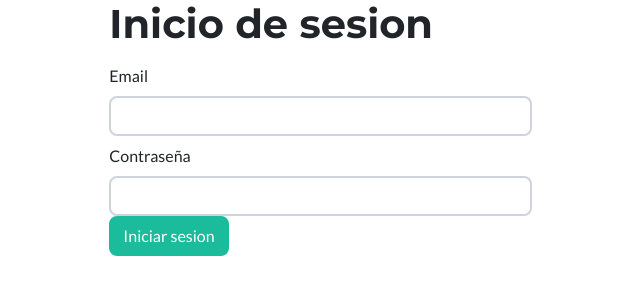
After one commit to ja480/CentroClinico, a Django app: page /iniciarsesion/ in a window 1280 px wide. The commit adds this page. Shown: the top 300 px of the page, without its empty margins (108-748 px from the left). Run offline with Django 4.2, Linux system fonts and the light colour scheme; some libraries are stand-ins or nearby versions.

Commit message:
Inicio de sesion agregado.

```diff
--- a/CentroClinico/Templates/Index.html
+++ b/CentroClinico/Templates/Index.html
@@ -41,6 +41,8 @@
                     </a>
                     <ul class="dropdown-menu text-small shadow">
                       <li><a target="_blank" class="dropdown-item" href="/crearcuenta/">Registrarse</a></li>
+                      <li><hr class="dropdown-divider"></li>
+                      <li><a target="_blank" class="dropdown-item" href="/iniciarsesion/">Iniciar sesion</a></li>
                       <li><hr class="dropdown-divider"></li>
                     </ul>
                   </div>
--- /dev/null
+++ b/CentroClinico/Templates/IniciarSesion.html
@@ -0,0 +1,47 @@
+{% load static %}
+<!DOCTYPE html>
+    <head>
+        <meta charset="utf-8" />
+        <meta name="viewport" content="width=device-width, initial-scale=1, shrink-to-fit=no" />
+        <meta name="description" content="" />
+        <meta name="author" content="" />
+        <title>{% block title %} Iniciar sesion {% endblock %}</title>
+        <!-- Favicon-->
+        <link rel="icon" type="image/x-icon" href="{% static 'assets/favicon.ico' %}" />
+        <!-- Font Awesome icons (free version)-->
+        <script src="https://use.fontawesome.com/releases/v6.1.0/js/all.js" crossorigin="anonymous"></script>
+        <!-- Google fonts-->
+        <link href="https://fonts.googleapis.com/css?family=Montserrat:400,700" rel="stylesheet" type="text/css" />
+        <link href="https://fonts.googleapis.com/css?family=Lato:400,700,400italic,700italic" rel="stylesheet" type="text/css" />
+        <!-- Core theme CSS (includes Bootstrap)-->
+        <link href="{% static 'css/styles.css' %}" rel="stylesheet" />
+    </head>
+{% block sections %}
+<!-- //Este es el cuerpo -->
+<div class="row register-form">
+    <div class="col-md-8 offset-md-2">
+        <form class="custom-form" style="margin-top: 0px;" method="post">
+            {% csrf_token %}
+            <h1>Inicio de sesion</h1>
+            <div class="form-row form-group">
+                <div class="col-sm-4 label-column">
+                    <label class="col-form-label" for="email-input-field">Email </label>
+                </div>
+                <div class="col-sm-6 input-column">
+                    <input class="form-control" type="email" name="email" required="">
+                </div>
+            </div>
+            <div class="form-row form-group">
+                <div class="col-sm-4 label-column">
+                    <label class="col-form-label" for="pawssword-input-field">Contraseña </label>
+                </div>
+                <div class="col-sm-6 input-column">
+                    <input class="form-control" type="password" name="password" required="">
+                </div>
+            </div>
+            <button class="btn btn-primary submit-button" type="submit">Iniciar sesion</button>
+        </form>
+    </div>
+</div>
+{% endblock %}
+</html>
--- a/CentroClinico/Templates/Servicios.html
+++ b/CentroClinico/Templates/Servicios.html
@@ -1,7 +1,6 @@
 {% extends "index.html" %}
 {% load static %}
 {% block title %} Servicios {% endblock %}
-
 
     {% block sections %}
     <!-- Portfolio Section-->
--- a/CentroClinico/Templates/SobreNosotros.html
+++ b/CentroClinico/Templates/SobreNosotros.html
@@ -1,7 +1,6 @@
 {% extends "index.html" %}
 {% load static %}
 {% block title %} Sobre Nosotros {% endblock %}
-
 
     {% block sections %}
     <section class="page-section portfolio" id="services">
--- a/CentroClinico/urls.py
+++ b/CentroClinico/urls.py
@@ -15,18 +15,16 @@ Including another URLconf
 """
 from django.contrib import admin
 from django.urls import path
-from CentroClinico.views import Index, RegCita, SobreNosotros, Servicios, crearcuenta
+from CentroClinico.views import Index, RegCita, SobreNosotros, Servicios, crearcuenta, iniciarsesion
 
 
 
 urlpatterns = [
     path('admin/', admin.site.urls),
-
     path('index/',Index),
-
     path('registro/', RegCita),
     path('servicios/', Servicios),
     path('sobrenosotros/', SobreNosotros),
     path('crearcuenta/', crearcuenta),
-
+    path('iniciarsesion/', iniciarsesion),
 ]
--- a/CentroClinico/views.py
+++ b/CentroClinico/views.py
@@ -51,3 +51,15 @@ def crearcuenta(request):
 	#print(error)
 	return render(request,'crearcuenta.html',d)
 	#return render(request,'createaccount.html')
+
+def iniciarsesion(request):
+	error=""
+	if request.method == 'POST':
+		email = request.POST['email']
+		password = request.POST['password']
+		try:
+			if password == password:
+				return render(request,'Index.html')
+		except Exception as e:
+			error = "yes"
+	return render(request, 'IniciarSesion.html')
```
